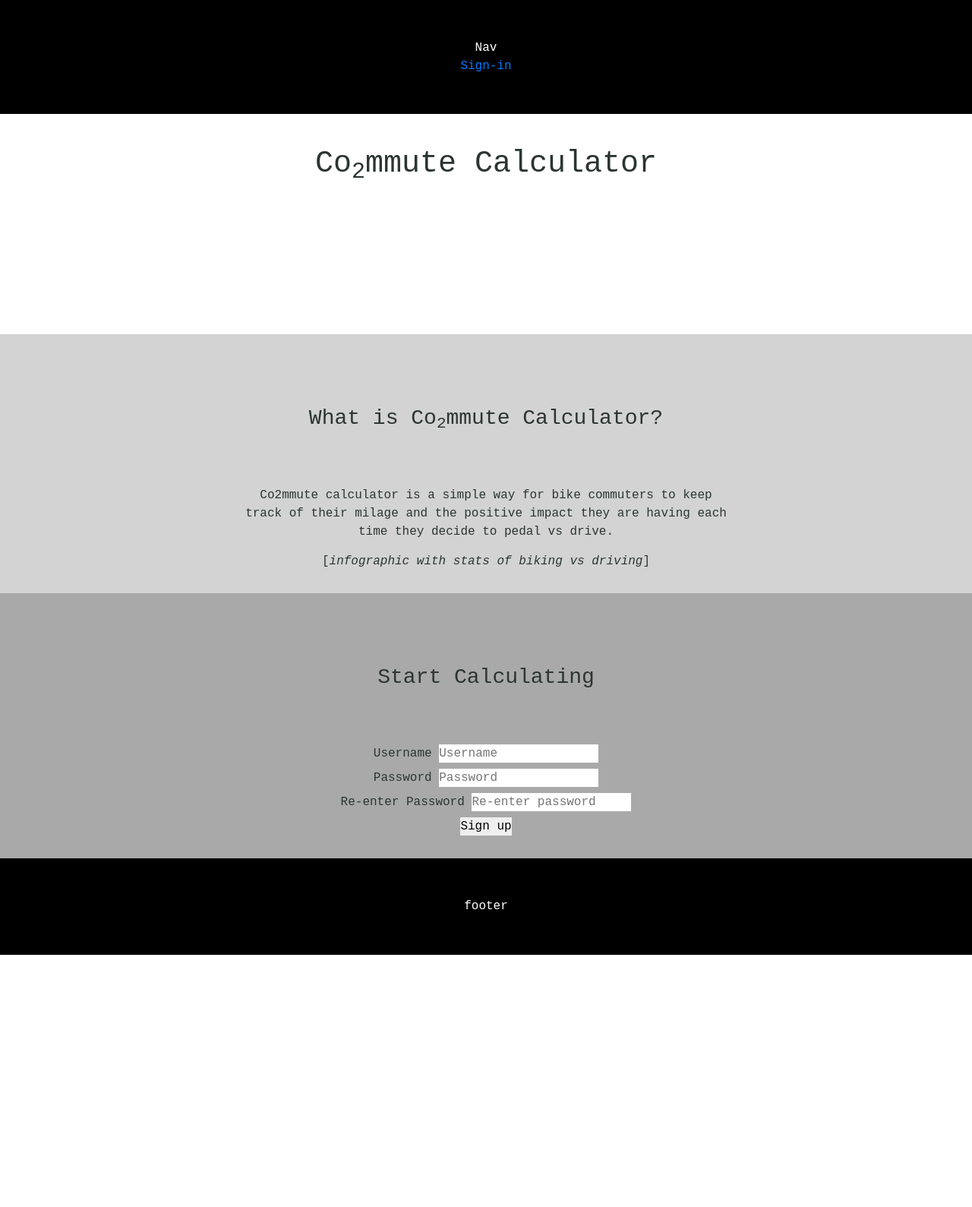
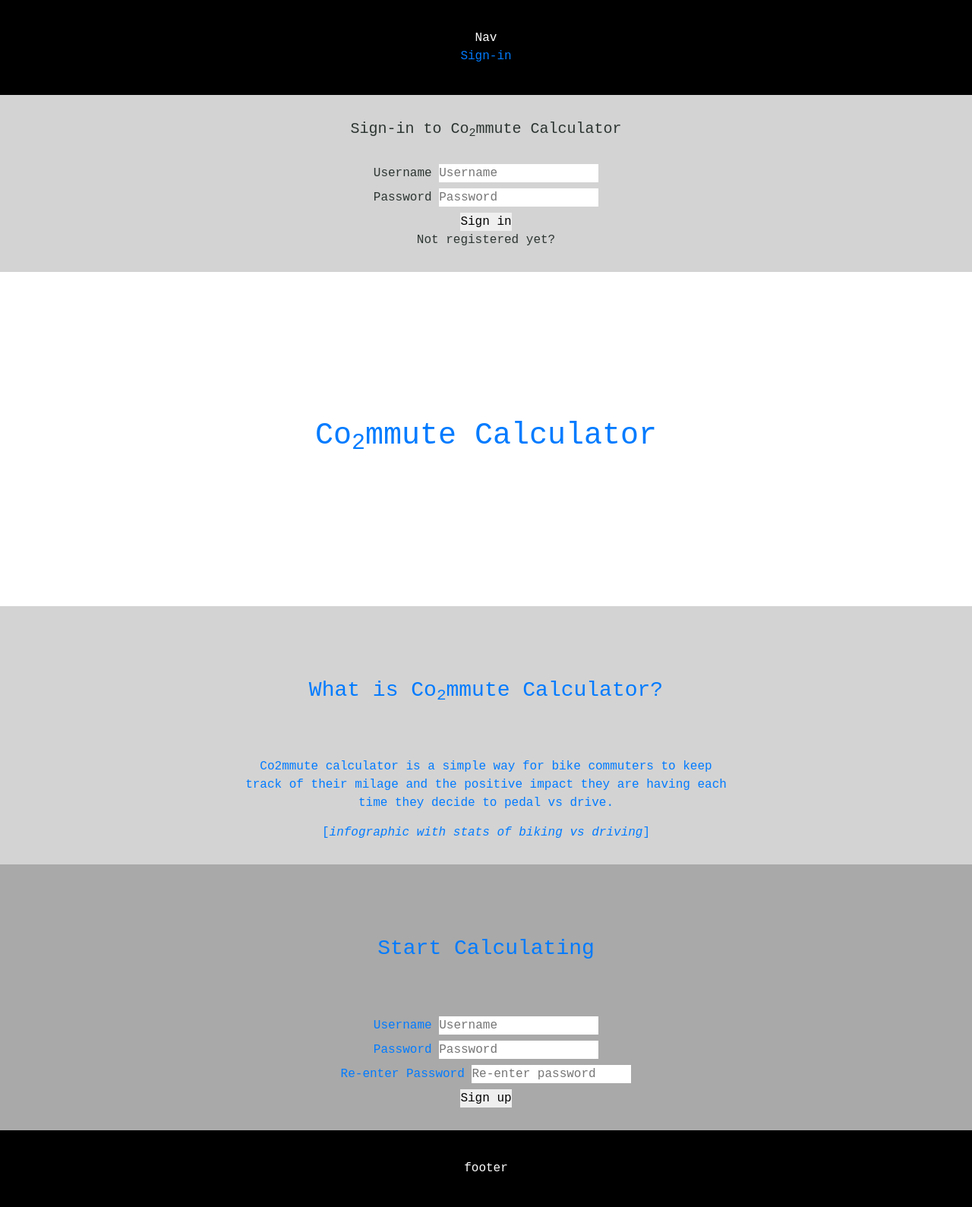
Before and after one commit to LeahBorns/commute-calculator-final-capstone, a plain HTML site: page public/landing-page.html in a window 1280 px wide. Shown: the whole page at 76% size. Before the commit the page ends 1257 px from the top, so only its background shows below. Drawn offline with nearby package versions, Linux system fonts and the light colour scheme.

Commit message:
updated signin page and wireframe

```diff
--- a/public/landing-page.css
+++ b/public/landing-page.css
@@ -14,7 +14,7 @@ body {
 }
 
 nav, footer {
-    padding: 4% 0;
+    padding: 3% 0;
     background-color: black;
     color: white;
 }
@@ -27,9 +27,32 @@ nav {
     z-index: 10;
 }
 
+
 header {
     padding: 5% 0;
 }
+
+/*///////////Sign-in section/////////////*/
+
+section#sign-in-section{
+    min-height: 200px;
+    padding: 30px 0;
+    background-color: lightgray;
+}
+
+header#sign-in-header {
+    padding-top: 10%;
+    padding-bottom: 2%;
+}
+
+form.signin-form {
+    margin: auto;
+    width: 40%;
+}
+
+
+
+/*///////////Main and purpose section/////////////*/
 
 header.main-header {
     padding: 15% 0;
@@ -41,12 +64,6 @@ section.purpose-statement {
     background-color: lightgray;
 }
 
-section.sign-up {
-    min-height: 200px;
-    padding: 30px 0;
-    background-color: darkgray;
-}
-
 p {
     margin: 0 auto;
     max-width: 650px;
@@ -55,3 +72,11 @@ p {
 p + p {
     margin-top: 15px
 }
+
+/*///////////Sign-up section/////////////*/
+
+section#sign-up {
+    min-height: 200px;
+    padding: 30px 0;
+    background-color: darkgray;
+}
--- a/public/landing-page.html
+++ b/public/landing-page.html
@@ -16,6 +16,21 @@
         <a href="/sign-in">Sign-in</a>
         </nav>
         <main role="main">
+           <section id="sign-in-section">
+               <header id="sign-in-header"><h5>Sign-in to Co<sub>2</sub>mmute Calculator</h5></header>
+               <form class="signin-form">
+                   <div>
+                       <label for="username"> Username</label>
+                       <input type="text" placeholder="Username" name="username" id="username"/>
+                   </div>
+                   <div>
+                       <label for="password">Password</label>
+                       <input type="text" placeholder="Password" name="password" id="password"/>
+                   </div>
+                   <button type="submit">Sign in</button>
+               </form>
+               <p>Not registered yet? <a href=""Click here</p>
+           </section>
             <header class="main-header" role="banner">
                 <h1>Co<sub>2</sub>mmute Calculator</h1>
             </header>
@@ -27,7 +42,7 @@
                     <p>[<em>infographic with stats of biking vs driving</em>]</p>
 
             </section>
-            <section class="sign-up">
+            <section id="sign-up">
                 <header><h3>Start Calculating</h3></header>
               <form class="signup-form">
                   <div>
--- a/public/user-input-page.css
+++ b/public/user-input-page.css
@@ -14,7 +14,7 @@ body {
 }
 
 nav, footer {
-    padding: 4% 0;
+    padding: 3% 0;
     background-color: black;
     color: white;
 }
```
Also changed, not shown: wire-frame-images/sign-in-page-html-wireframe.png (added).
